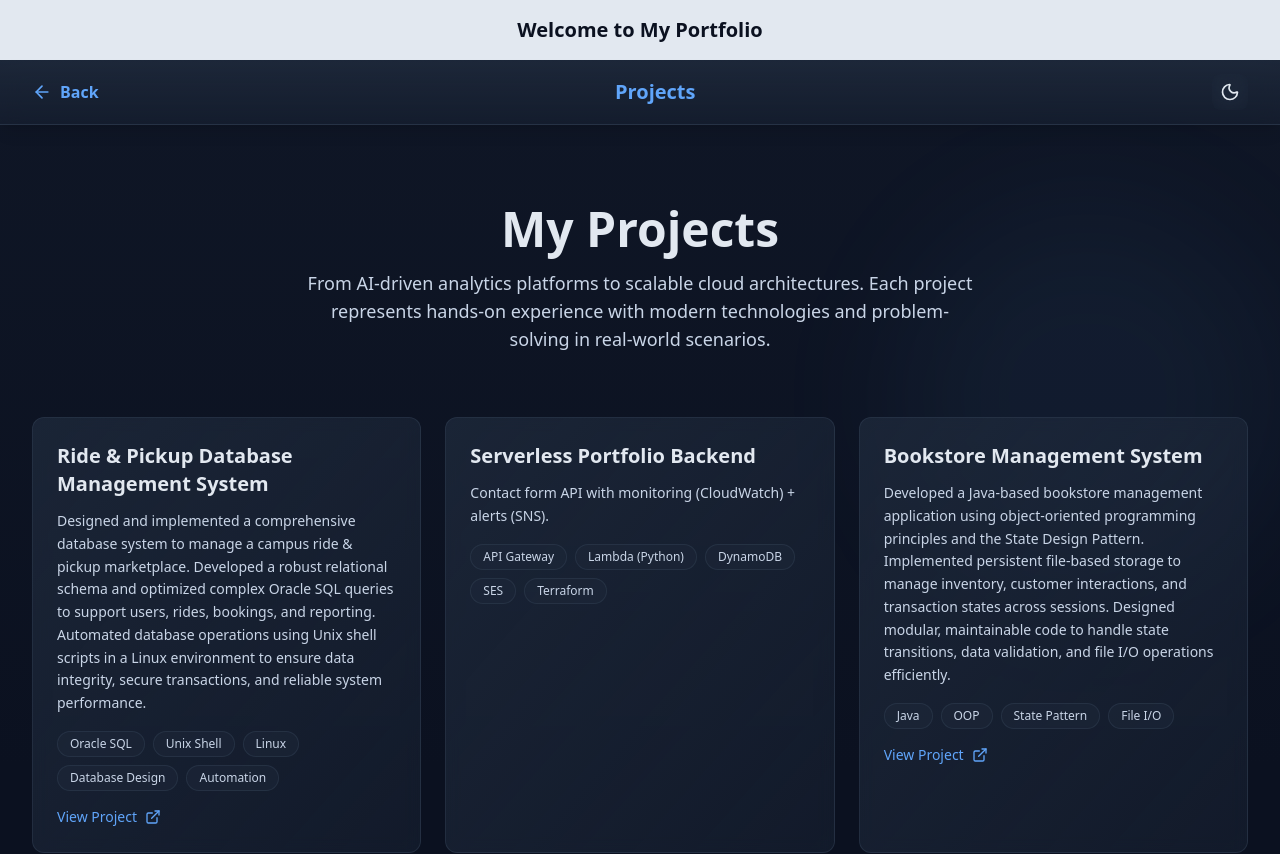
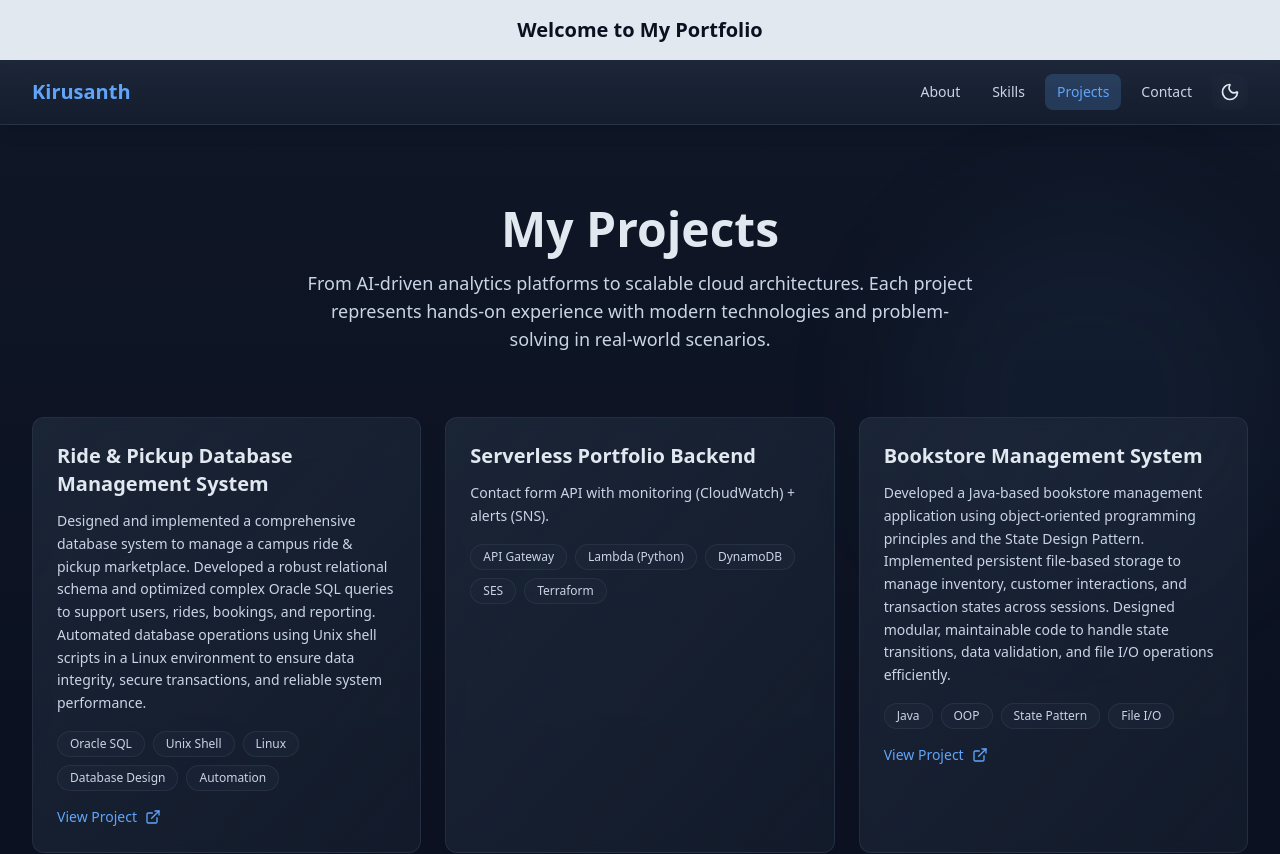
Before and after one commit to Kirusanth290/personal-website, a Next.js app: page /projects in a window 1280 px wide. Shown: the top 854 px of the page. Built offline with nearby package versions, Linux system fonts and the light colour scheme.

Commit message:
Update navbars and fix profile image

```diff
--- a/app/page.tsx
+++ b/app/page.tsx
@@ -171,7 +171,7 @@ export default function HomePage() {
 
                 <div className="relative w-full h-full rounded-2xl overflow-hidden border-2 border-[var(--card-border)] hover:border-[var(--accent)] transition-all duration-300 hover:shadow-2xl">
                   <Image
-                    src="/profile.jpg"
+                    src="/profile.jpeg"
                     alt={person.name}
                     fill
                     className="object-cover hover:scale-105 transition-transform duration-300"
--- a/app/projects/page.tsx
+++ b/app/projects/page.tsx
@@ -58,24 +58,48 @@ link: "#"
 export default function Projects() {
   return (
     <div className="min-h-screen bg-[var(--background)]">
-      {/* Navigation */}
      <nav className="sticky top-0 z-50 backdrop-blur-md bg-gradient-to-b from-[var(--card-bg)]/90 to-[var(--card-bg)]/50 border-b border-[var(--card-border)]/50 shadow-lg">
   <div className="max-w-7xl mx-auto px-4 sm:px-6 lg:px-8">
     <div className="flex items-center justify-between h-16">
       <Link
         href="/"
-              className="flex items-center gap-2 text-[var(--accent)] hover:opacity-80 transition-opacity font-semibold"
+        className="text-xl font-bold text-[var(--accent)] hover:opacity-80 transition-opacity"
       >
-              <ArrowLeft className="w-5 h-5" />
-              Back
+        Kirusanth
       </Link>
 
-            <h1 className="text-xl font-bold text-[var(--accent)]">Projects</h1>
+      <div className="flex items-center gap-2">
+        <Link
+          href="/#about"
+          className="px-3 py-2 rounded-lg text-sm font-medium hover:bg-[var(--card-bg)]/50 text-[var(--text-secondary)] transition-all"
+        >
+          About
+        </Link>
+        <Link
+          href="/#skills"
+          className="px-3 py-2 rounded-lg text-sm font-medium hover:bg-[var(--card-bg)]/50 text-[var(--text-secondary)] transition-all"
+        >
+          Skills
+        </Link>
+        <Link
+          href="/projects"
+          className="px-3 py-2 rounded-lg text-sm font-medium bg-[var(--accent)]/20 text-[var(--accent)] transition-all"
+        >
+          Projects
+        </Link>
+        <Link
+          href="/contact"
+          className="px-3 py-2 rounded-lg text-sm font-medium hover:bg-[var(--card-bg)]/50 text-[var(--text-secondary)] transition-all"
+        >
+          Contact
+        </Link>
 
         <ThemeToggle />
       </div>
     </div>
+  </div>
 </nav>
+
 
       {/* Projects Section */}
       <section className="relative py-20">
@@ -122,9 +146,11 @@ export default function Projects() {
                   ))}
                 </div>
 
-                {p.link && (
+                {p.link && p.link !== "#" && (
   <a
     href={p.link}
+    target="_blank"
+    rel="noopener noreferrer"
     className="mt-4 inline-flex items-center gap-2 text-sm text-[var(--accent)] hover:gap-3 transition-all duration-300"
   >
     View Project
```
Lines whose indentation alone changed are shown as unchanged.
